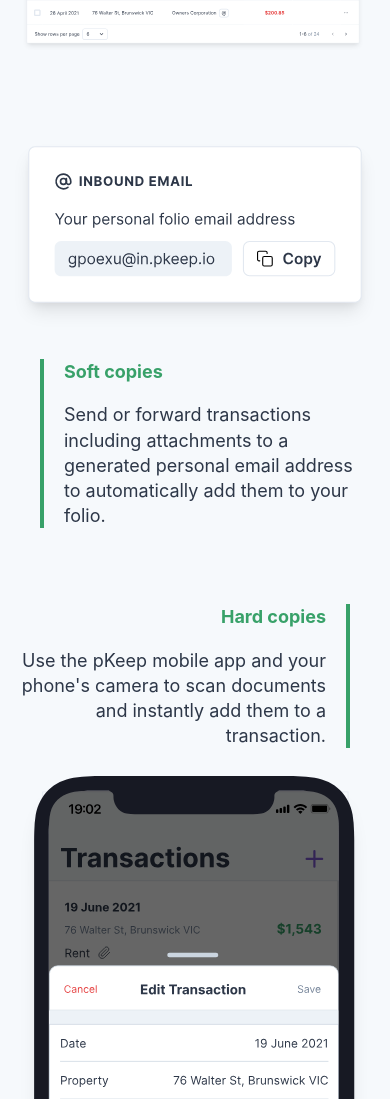
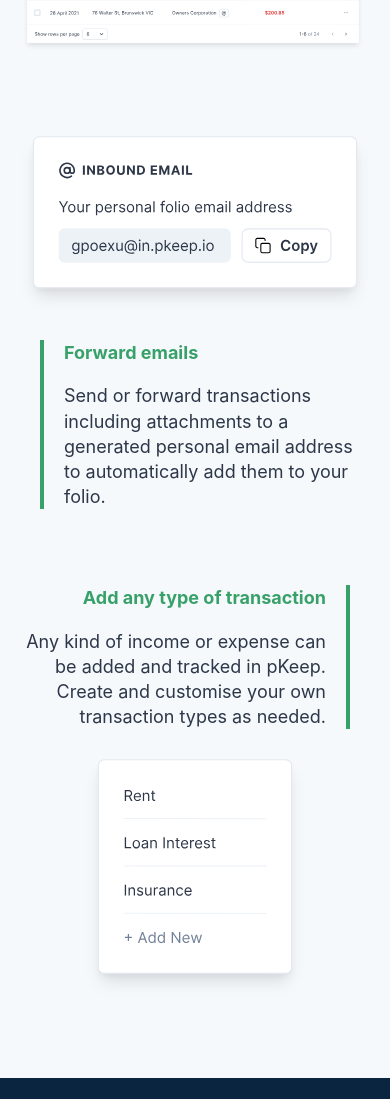
Before and after one commit to stevenmasci/pkeep, a plain HTML site: page index.html in a window 390 px wide. Shown: the part 1621-2720 px from the top of the page. Drawn offline with Linux system fonts and the light colour scheme.

Commit message:
Removed mobile app

```diff
--- a/index.html
+++ b/index.html
@@ -5,7 +5,8 @@
     <link rel="stylesheet" href="styles.css">
     <link rel="stylesheet" href="animations.css">
     <script src="main.js"></script>
-    <script defer data-domain="pkeep.io" data-api="https://misty-feather-4e45.hi9800.workers.dev/need-to-know/event" src="https://misty-feather-4e45.hi9800.workers.dev/need-to-know/script.js"></script>
+    <script defer data-domain="pkeep.io" data-api="https://misty-feather-4e45.hi9800.workers.dev/need-to-know/event"
+        src="https://misty-feather-4e45.hi9800.workers.dev/need-to-know/script.js"></script>
     <meta name="viewport" content="width=device-width, initial-scale=1, minimum-scale=1" />
     <title>pKeep - Investment Property Income & Expense Tracker</title>
     <link rel="apple-touch-icon" sizes="180x180" href="assets/fav/apple-touch-icon.png">
@@ -46,34 +47,28 @@
         </div>
 
         <div class="limit-width">
-            <div class="tripple-feature">
-                <div>
-                    <img src="assets/email.svg" alt="Screenshot of email capability" width="360" />
-
-                </div>
+            <div class="feature">
+                <img id="img-email" src="assets/email.svg" alt="Screenshot of email capability" width="100" />
                 <div>
                     <div class="border-left">
-                        <p><span class="brand"><b>Soft copies</b></span></p>
+                        <p><span class="brand"><b>Forward emails</b></span></p>
                         <p>Send or forward transactions including attachments to a generated personal email address to
                             automatically add them to your folio.</p>
                     </div>
-                    <br />
-                    <br />
-                    <div class="border-right">
-                        <p class="align-right"><span class="brand"><b>Hard copies</b></span></p>
-                        <p class="align-right">Use the pKeep mobile app and your phone's camera to scan documents and
-                            instantly
-                            add them to a transaction.</p>
                 </div>
             </div>
+            <div class="feature">
                 <div>
-                    <img src="assets/iphone-transaction.svg"
-                        alt="Screenshot of iphone/android/mobile app with scan document with phone camera emphasised"
-                        width="400" />
-
+                    <div class="border-right">
+                        <p class="align-right"><span class="brand"><b>Add any type of transaction</b></span></p>
+                        <p class="align-right">Any kind of income or expense can be added and tracked in pKeep. Create
+                            and customise your own transaction types as needed.</p>
                     </div>
                 </div>
-
+                <img id="img-transaction-types" src="assets/transaction-types.svg"
+                    alt="Screenshot of possible transaction types and ability to add custom ones" width="100" />
+            </div>
+        </div>
     </div>
 
     <div class="full-width dark">
@@ -128,8 +123,8 @@
                             together.</p>
                     </div>
                 </div>
-                    <img src="assets/export.svg"
-                        alt="Screenshot showing the ability to easily export an entire portfolio." width="500" />
+                <img src="assets/export.svg" alt="Screenshot showing the ability to easily export an entire portfolio."
+                    width="500" />
             </div>
         </div>
     </div>
@@ -171,7 +166,7 @@
                         <li>Transaction summaries and reports</li>
                         <li>Completely exportable data</li>
                         <li>Joint property collaboration with others</li>
-                        <li>Access to both mobile and web apps</li>
+                        <li>Secure cloud hosted web application</li>
                     </ul>
                 </div>
                 <a href="#cta"><button>Get Started</button></a>
--- a/styles.css
+++ b/styles.css
@@ -299,6 +299,14 @@ input::placeholder {
     max-width: 500px;
 }
 
+#img-email {
+    max-width: 350px;
+}
+
+#img-transaction-types {
+    max-width: 220px;
+}
+
 .hero p,
 .feature p,
 .double-feature p,
@@ -310,7 +318,7 @@ td {
 .feature {
     margin-bottom: 40px;
     display: flex;
-    justify-content: space-around;
+    justify-content: center;
     align-items: center;
     gap: 10px;
 }
```
Also changed, not shown: assets/iphone-transaction.svg (deleted), assets/iphone-transactions.svg (deleted), assets/transaction-types.svg (added). Lines whose indentation alone changed are shown as unchanged.
